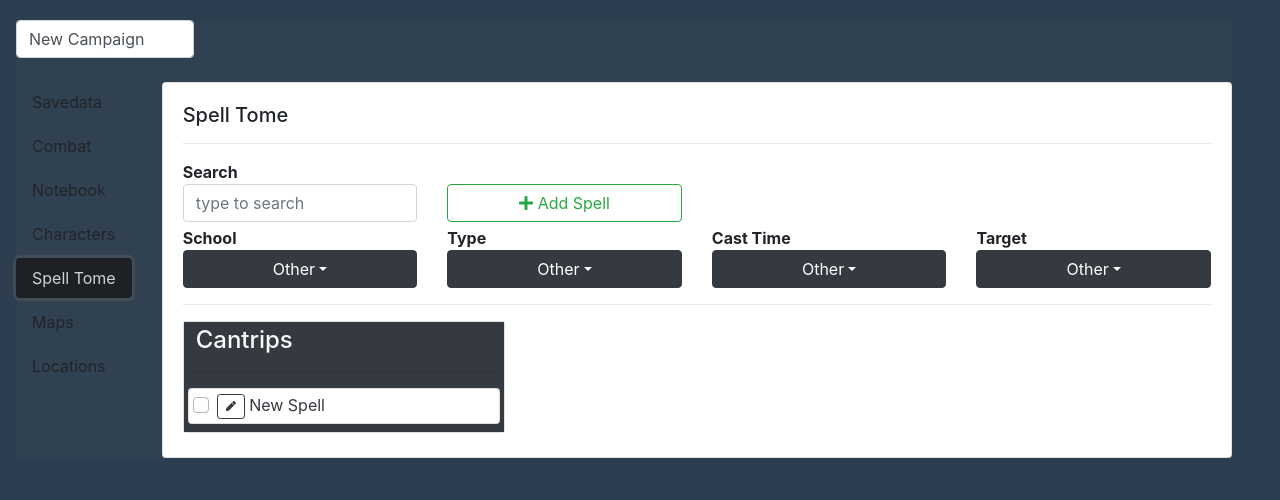
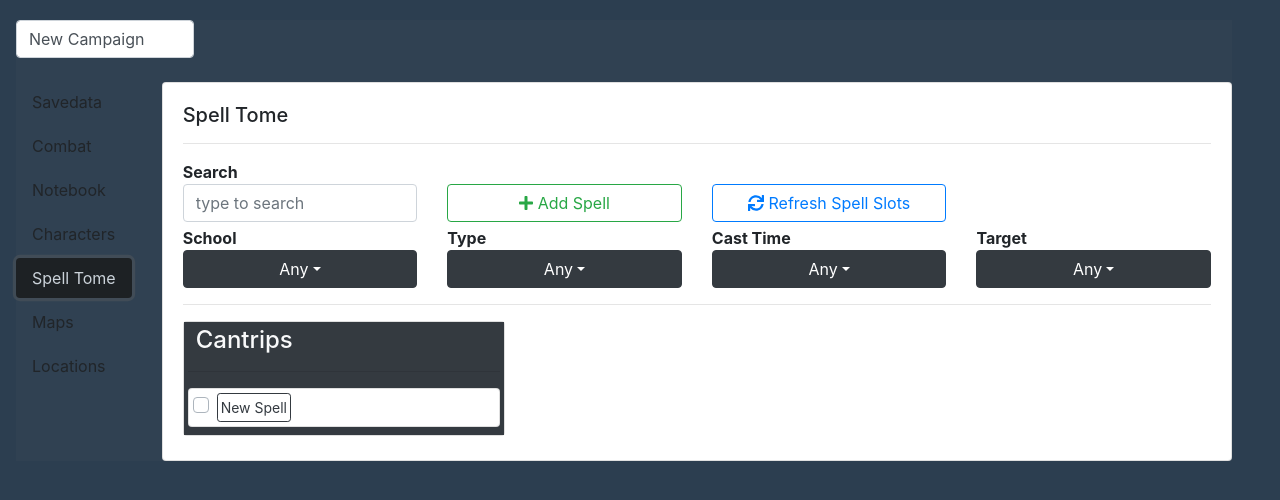
Before and after one commit to Cyan-g/DnD-tracker, a Vue app: page / in a window 1280 px wide. Both pictures are taken after a click on the tab "Spell Tome". Shown: the top 500 px of the page. Built offline with nearby package versions, Linux system fonts and the light colour scheme.

Commit message:
First build

```diff
--- a/src/components/LinkList.vue
+++ b/src/components/LinkList.vue
@@ -33,29 +33,29 @@
               <b-dropdown-item
                 v-for="item in typeList"
                 :key="item"
-                @click="newLink.type = item"
-                @input="newLink.label = ''"
+                @click="newLink.type = item; searchQuery = '';"
                 >{{ item }}</b-dropdown-item
               >
             </b-dropdown>
           </b-col>
           <b-col cols="6">
             <b>Link to</b>
-            <b-dropdown ref="ddown" split variant="dark" style="width:100%">
-              <template #button-content>
-                <b-form-input v-model="searchQuery" style="height: 1.5rem;" debounce="1000"></b-form-input>
-              </template>
+            <b-form-input v-model="searchQuery" placeholder="Type to search" debounce="1000"></b-form-input>
+            <b-dropdown ref="ddown" variant="dark" style="width:100%">
               <b-dropdown-item
                 v-for="item in getOptions()"
                 :key="item.number"
-                @click="newLink.label = item.label; newLink.number = item.number; searchQuery = newLink.label"
+                @click="newLink.label = item.label; newLink.number = item.number;"
                 >{{ item.label }}</b-dropdown-item
               >
             </b-dropdown>
+
           </b-col>
           <b-col cols="12" class="text-center mt-1">
-            <b-button @click="addLink()" :disabled="!newLink.label"> add</b-button>
+            <hr>
+            <b-button @click="addLink()" style="width: 50%;" size="md" :disabled="!newLink.label"> Add Link</b-button>
           </b-col>
+
         </b-row>
       </b-modal>
     </div>
@@ -103,6 +103,7 @@ export default {
     addLink(){
       this.linkList.push(_.cloneDeep(this.newLink));
       this.newLink = _.cloneDeep(this.linkTemplate);
+      this.searchQuery = "";
       this.$bvModal.hide(this.id);
     },
     getOptions(){
--- a/src/components/Spell.vue
+++ b/src/components/Spell.vue
@@ -2,13 +2,21 @@
     <div>
         <b-card class="mb-1" body-class="p-1 text-dark mt-0" no-header>
             <b-form-checkbox v-model="spell.prepared">
-                <b-button variant="outline-dark"  size="sm" style="font-size:x-small;"  @click="$bvModal.show('modal_' + spell.name)"> <i class="fas fa-pen"></i></b-button>
-                {{ spell.name }}
+                <b-button variant="outline-dark"  size="sm" style="padding: 3px;"  @click="$bvModal.show('modal_' + spell.name)">
+                    {{ spell.name }}
+                </b-button>
             </b-form-checkbox>
         </b-card>
 
         <b-modal size="lg" hide-header hide-footer :id="'modal_' + spell.name">
-            <b-form-input v-model="spell.name"></b-form-input>
+            <b-row>
+                <b-col cols="5">
+                    <b-form-input v-model="spell.name"></b-form-input>
+                </b-col>
+                <b-col cols="2">
+                    <b-button variant="outline-danger" pill @click="$bvModal.hide('modal_' + spell.name); $emit('delete')"><i class="fas fa-trash"></i></b-button>
+                </b-col>
+            </b-row>
             <hr>
             <b-row>
                 <b-col cols="4">
--- a/src/components/SpellTome.vue
+++ b/src/components/SpellTome.vue
@@ -15,6 +15,15 @@
                     style="width: 100%;"
                     @click="addSpell()">
                     <i class="fas fa-plus"></i> Add Spell
+                </b-button>
+            </b-col>
+            <b-col cols="3">
+                <b-button
+                    variant="outline-primary"
+                    class="mb-1 mt-4"
+                    style="width: 100%;"
+                    @click="refreshSlots()">
+                    <i class="fas fa-sync"></i> Refresh Spell Slots
                 </b-button>
             </b-col>
         </b-row>
@@ -86,11 +95,24 @@
                         :spellArea="spellArea"
                         :spellType="spellType"
                         :spellLevels="spellLevels"
+                        @delete="deleteSpell(spell)"
                         ></Spell>
                 </b-card>
 
                 <b-card class="mb-1" v-for="level in 2" :key="'_'+level" no-header body-class="p-1 bg-dark text-light" v-show="filteredSpells.filter(x => x.level == 'Level '+ level).length > 0">
-                    <h4 class="ml-2">Level {{ level }}</h4>
+                    <b-row>
+                        <b-col cols="5">
+                            <h4 class="ml-2">Level {{ level }}</h4>
+                        </b-col>
+                        <b-col>
+                            Total
+                            <b-form-input style="height: 1.3rem;" v-model="campaign['slots' + level]"></b-form-input>
+                        </b-col>
+                        <b-col>
+                            Remaining
+                            <b-form-input style="height: 1.3rem;" v-model="campaign['used' + level]"></b-form-input>
+                        </b-col>
+                    </b-row>
                     <hr>
                     <Spell
                         v-for="(spell, index) in filteredSpells.filter(x => x.level == ('Level '+ level))"
@@ -101,6 +123,7 @@
                         :spellArea="spellArea"
                         :spellType="spellType"
                         :spellLevels="spellLevels"
+                        @delete="deleteSpell(spell)"
                         ></Spell>
                 </b-card>
 
@@ -108,7 +131,19 @@
 
             <b-col cols="4">
                 <b-card class="mb-1" v-for="level in 3" :key="'_'+(level +2)" no-header body-class="p-1 bg-dark text-light" v-show="filteredSpells.filter(x => x.level == 'Level '+ (level +2)).length > 0">
-                    <h4 class="ml-2">Level {{ (level +2) }}</h4>
+                    <b-row>
+                        <b-col cols="5">
+                            <h4 class="ml-2">Level {{ (level+2) }}</h4>
+                        </b-col>
+                        <b-col>
+                            Total
+                            <b-form-input style="height: 1.3rem;" v-model="campaign['slots' + (level+2)]"></b-form-input>
+                        </b-col>
+                        <b-col>
+                            Remaining
+                            <b-form-input style="height: 1.3rem;" v-model="campaign['used' + (level+2)]"></b-form-input>
+                        </b-col>
+                    </b-row>
                     <hr>
                     <Spell
                         v-for="(spell, index) in filteredSpells.filter(x => x.level == ('Level '+ (level +2)))"
@@ -119,13 +154,26 @@
                         :spellArea="spellArea"
                         :spellType="spellType"
                         :spellLevels="spellLevels"
+                        @delete="deleteSpell(spell)"
                         ></Spell>
                 </b-card>
             </b-col>
 
             <b-col cols="4">
                 <b-card class="mb-1" v-for="level in 4" :key="'_'+(level + 5)" no-header body-class="p-1 bg-dark text-light" v-show="filteredSpells.filter(x => x.level == 'Level '+ (level + 5)).length > 0">
-                    <h4 class="ml-2">Level {{ (level + 5) }}</h4>
+                    <b-row>
+                        <b-col cols="5">
+                            <h4 class="ml-2">Level {{ (level+5) }}</h4>
+                        </b-col>
+                        <b-col>
+                            Total
+                            <b-form-input style="height: 1.3rem;" v-model="campaign['slots' + (level+5)]"></b-form-input>
+                        </b-col>
+                        <b-col>
+                            Remaining
+                            <b-form-input style="height: 1.3rem;" v-model="campaign['used' + (level+5)]"></b-form-input>
+                        </b-col>
+                    </b-row>
                     <hr>
                     <Spell
                         v-for="(spell, index) in filteredSpells.filter(x => x.level == ('Level '+ (level + 5)))"
@@ -136,6 +184,7 @@
                         :spellArea="spellArea"
                         :spellType="spellType"
                         :spellLevels="spellLevels"
+                        @delete="deleteSpell(spell)"
                         ></Spell>
                 </b-card>
             </b-col>
@@ -146,19 +195,18 @@
 
 <script>
 import _ from "lodash";
-import Spell from "./Spell.vue";
 
 export default {
   props: ["campaign"],
-  components: {Spell},
   data() {
     return {
         searchQuery: "",
-        searchSchool: "Other",
-        searchAction: "Other",
-        searchArea: "Other",
-        searchType: "Other",
+        searchSchool: "Any",
+        searchAction: "Any",
+        searchArea: "Any",
+        searchType: "Any",
         spellSchools: [
+            "Any",
             "Conjuration",
             "Necromancy",
             "Evocation",
@@ -167,26 +215,25 @@ export default {
             "Divination",
             "Enchantment",
             "Illusion",
-            "Other"
         ],
         spellActions: [
+            "Any",
             "Action",
             "Bonus Action",
             "Reaction",
             "Ritual",
-            "Other"
         ],
         spellArea: [
+            "Any",
             "Targeted",
             "Cone",
             "Cube",
             "Cylinder",
             "Line",
             "Sphere",
-            "Other",
         ],
         spellType: [
-            "Other",
+            "Any",
             "Spell Attack",
             "STR Save",
             "DEX Save",
@@ -210,14 +257,14 @@ export default {
         defaultSpell: {
             name: "New Spell",
             description: "",
-            type: "Other",
+            type: "Any",
             cost: "",
             prepared: false,
             concentration: false,
             verbal: false,
             somatic: false,
             material: false,
-            school: "Other",
+            school: "Any",
             castingTime: "Action",
             areaType: "Targeted",
             areaSize: 0,
@@ -235,10 +282,12 @@ export default {
     clearFilter(){
         this.searchQuery = "";
     },
-    deleteSpell(index, name){
-        if(!confirm("Delete Spell: " + name + " ?")) return;
+    deleteSpell(spell){
+        if(!confirm("Delete Spell: " + spell.name + " ?")) return;
 
+        let index = this.campaign.spells.findIndex(x => x.name == spell.name && x.description == spell.description);
         this.campaign.spells.splice(index, 1);
+
         if(this.campaign.spells.length == 0)
             this.campaign.spells.push(_.cloneDeep(this.defaultSpell));
     },
@@ -248,17 +297,19 @@ export default {
         spell.name += " " + this.campaign.spells.length;
         this.campaign.spells.unshift(spell);
     },
+    refreshSlots(){
+        for (var i = 1; i <= 9; i++)
+            this.campaign['used' + i] = this.campaign['slots' + i];
+    }
   },
   computed: {
     filteredSpells(){
-        if(this.searchQuery.length == 0) return this.campaign.spells;
-        else return this.campaign.spells.filter(x =>
-            (this.searchSchool == "Other" || x.school == this.searchSchool) &&
-            (this.searchType == "Other" || x.type == this.searchType) &&
-            (this.searchAction == "Other" || x.castingTime == this.searchAction) &&
-            (this.searchArea == "Other" || x.area == this.searchArea) &&
-            (x.description.toLowerCase().includes(this.searchQuery.toLowerCase()) ||
-            x.name.toLowerCase().includes(this.searchQuery.toLowerCase()))
+        return this.campaign.spells.filter(x =>
+            (this.searchSchool == "Any" || x.school == this.searchSchool) &&
+            (this.searchType == "Any" || x.type == this.searchType) &&
+            (this.searchAction == "Any" || x.castingTime == this.searchAction) &&
+            (this.searchArea == "Any" || x.area == this.searchArea) &&
+            (this.searchQuery.length == 0 || x.description.toLowerCase().includes(this.searchQuery.toLowerCase()) || x.name.toLowerCase().includes(this.searchQuery.toLowerCase()))
         )
     }
   },
--- a/src/main.js
+++ b/src/main.js
@@ -6,6 +6,7 @@ import { BootstrapVue, BootstrapVueIcons } from "bootstrap-vue";
 import "bootstrap/dist/css/bootstrap.css";
 import "bootstrap-vue/dist/bootstrap-vue.css";
 import Link from "./components/Link.vue"
+import Spell from "./components/Spell.vue"
 import TimelineNote from "./components/TimelineNote.vue"
 import Character from "./components/Character.vue"
 import Map from "./components/Map.vue"
@@ -22,6 +23,7 @@ Vue.component("Link", Link)
 Vue.component("TimelineNote", TimelineNote)
 Vue.component("Character", Character)
 Vue.component("Map", Map)
+Vue.component("Spell", Spell)
 Vue.component("Location", Location)
 
 new Vue({
```
